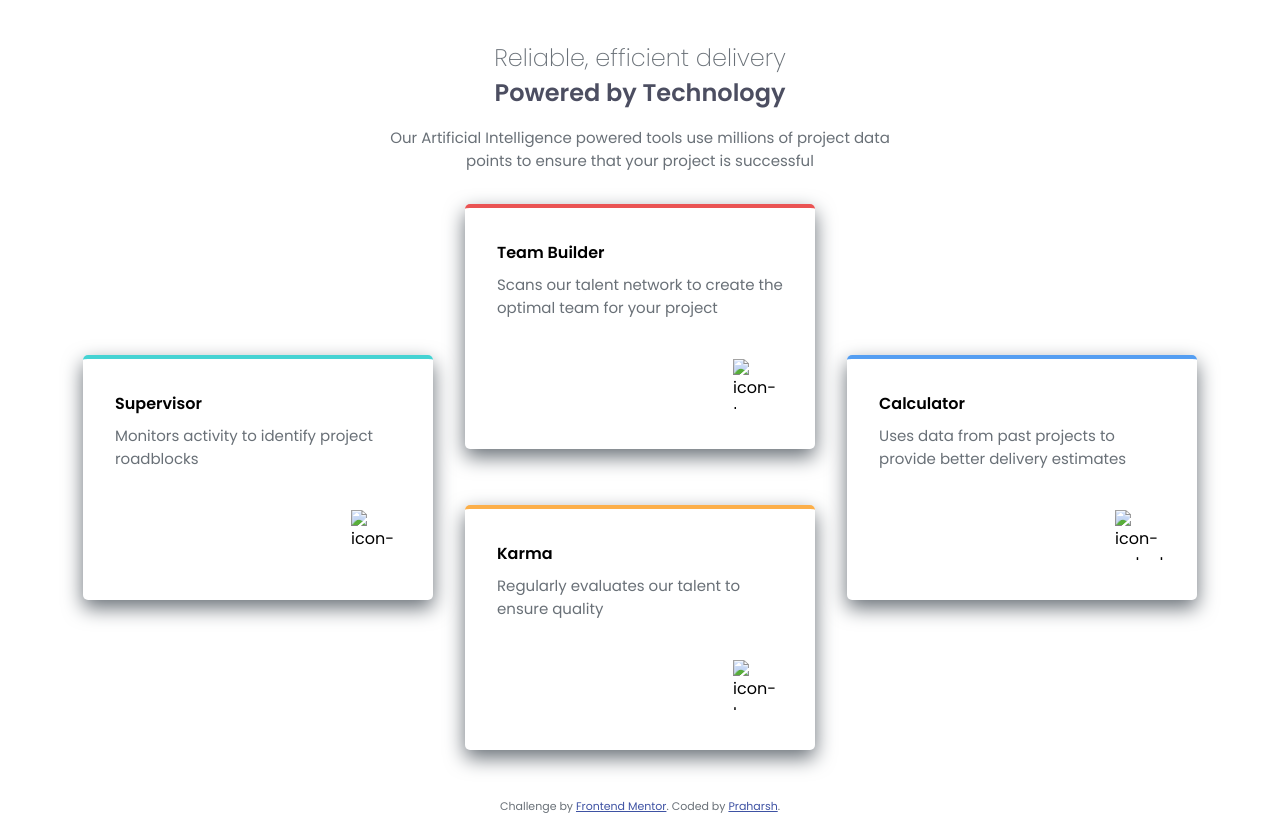
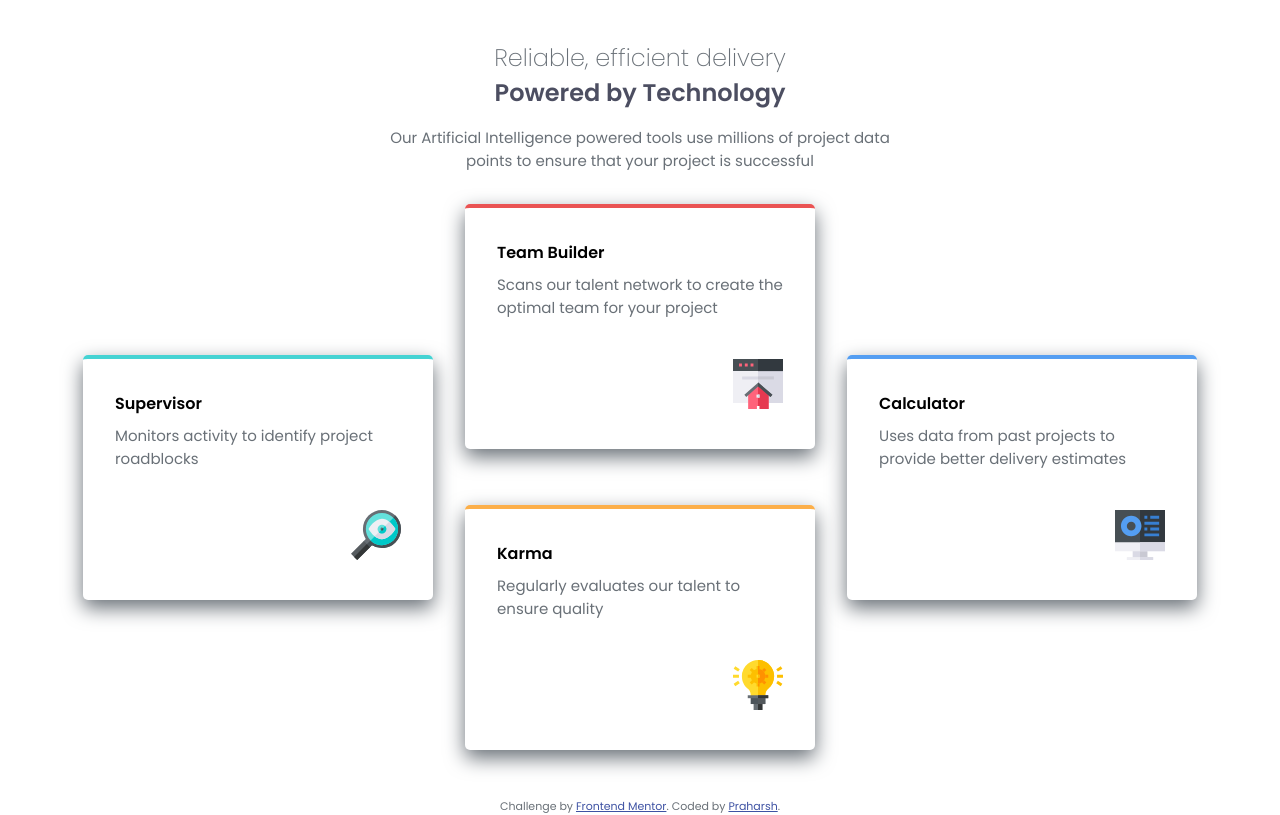
Before and after one commit to praharshnavilae/frontend-mentor-four-card-feature-section, a plain HTML site: page index.html in a window 1280 px wide. Drawn offline with Linux system fonts and the light colour scheme; the site is published under a folder, as on GitHub Pages, so addresses that start at the root find nothing.

Commit message:
Update index.html

```diff
--- a/index.html
+++ b/index.html
@@ -28,22 +28,22 @@
         <div class="feature-card border-cyan">
           <h2>Supervisor</h2>
           <p>Monitors activity to identify project roadblocks</p>
-          <picture><img src="/images/icon-supervisor.svg" alt="icon-supervisor"></picture>
+          <picture><img src="images/icon-supervisor.svg" alt="icon-supervisor"></picture>
         </div>
         <div class="feature-card border-red">
           <h2>Team Builder</h2>
           <p>Scans our talent network to create the optimal team for your project</p>
-          <picture><img src="/images/icon-team-builder.svg" alt="icon-team-builder"></picture>
+          <picture><img src="images/icon-team-builder.svg" alt="icon-team-builder"></picture>
         </div>
         <div class="feature-card border-orange">
           <h2>Karma</h2>
           <p>Regularly evaluates our talent to ensure quality</p>
-          <picture><img src="/images/icon-karma.svg" alt="icon-karma"></picture>
+          <picture><img src="images/icon-karma.svg" alt="icon-karma"></picture>
         </div>
         <div class="feature-card border-blue">
           <h2>Calculator</h2>
           <p>Uses data from past projects to provide better delivery estimates</p>
-          <picture><img src="/images/icon-calculator.svg" alt="icon-calculator"></picture>
+          <picture><img src="images/icon-calculator.svg" alt="icon-calculator"></picture>
         </div>
       </div>
     </div>
```
